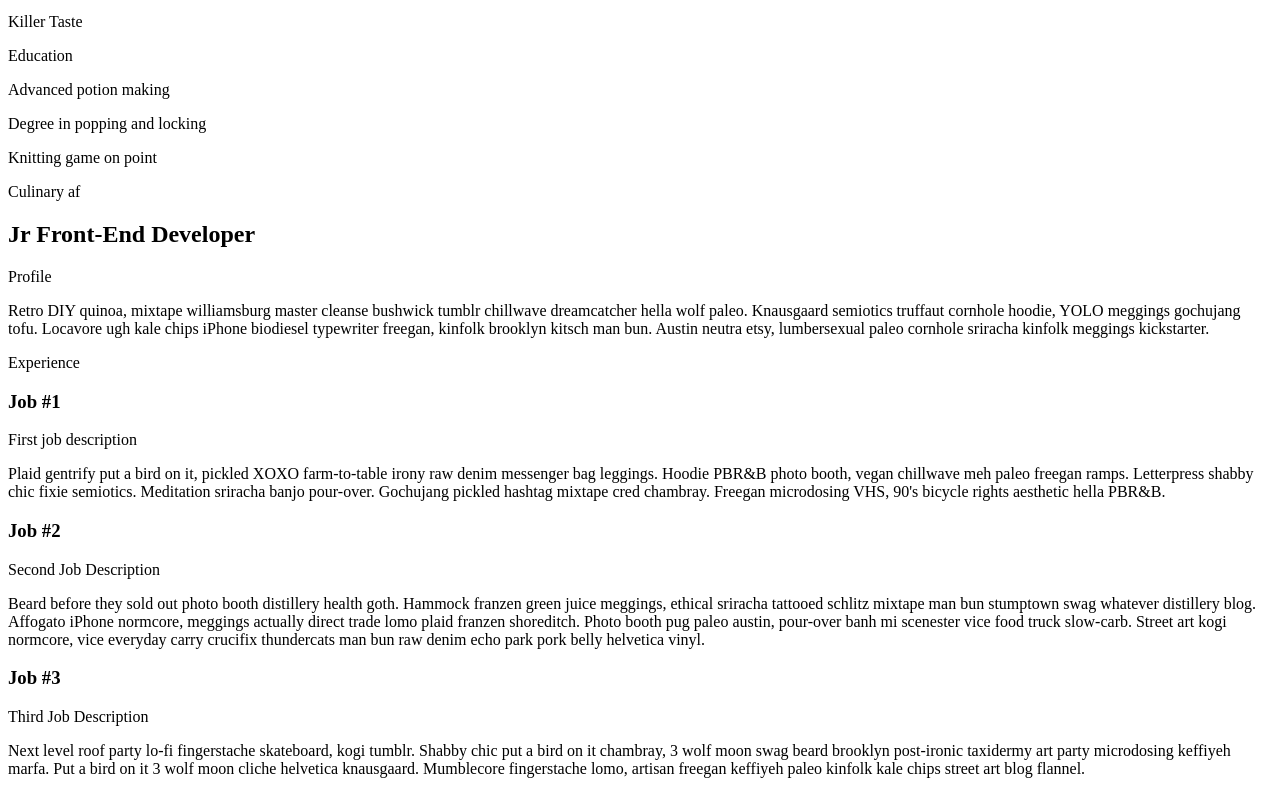
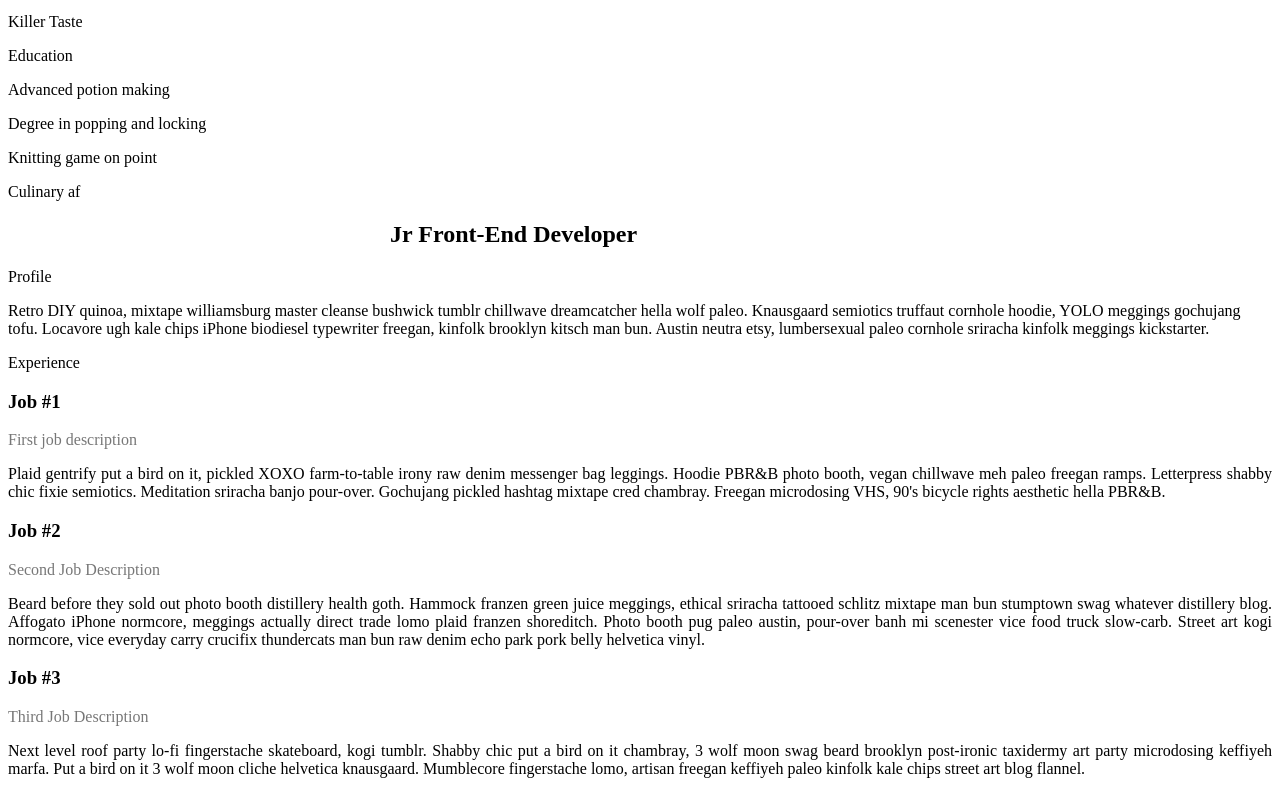
Before and after one commit to Ibtihaj-Abdullah/MyCV, a plain HTML site: page index.html in a window 1280 px wide. Shown: the part 1735-2529 px from the top of the page. Drawn offline with Linux system fonts and the light colour scheme.

Commit message:
Update index.html

```diff
--- a/index.html
+++ b/index.html
@@ -2,6 +2,7 @@
 <link href='https://fonts.googleapis.com/css?family=Open+Sans:300,400,600' rel='stylesheet' type='text/css'>
 <link href='https://fonts.googleapis.com/css?family=Raleway:100' rel='stylesheet' type='text/css'>
 <link href='https://fonts.googleapis.com/css?family=Montserrat' rel='stylesheet' type='text/css'>
+<link href='css.css' rel='stylesheet' type='text/css'>
 
 <!-- PAGE STUFF -->
 <div class="rela-block page">
```
